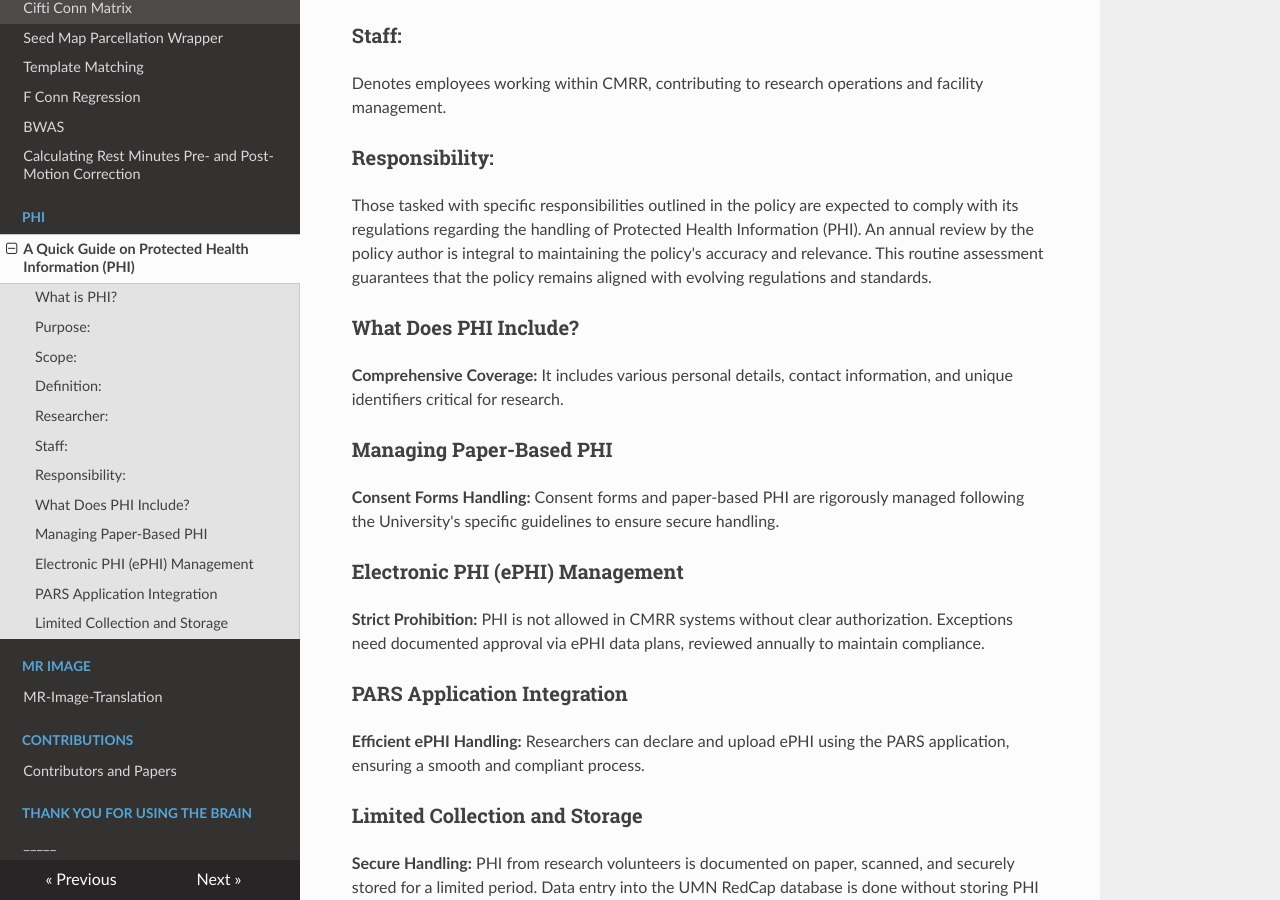
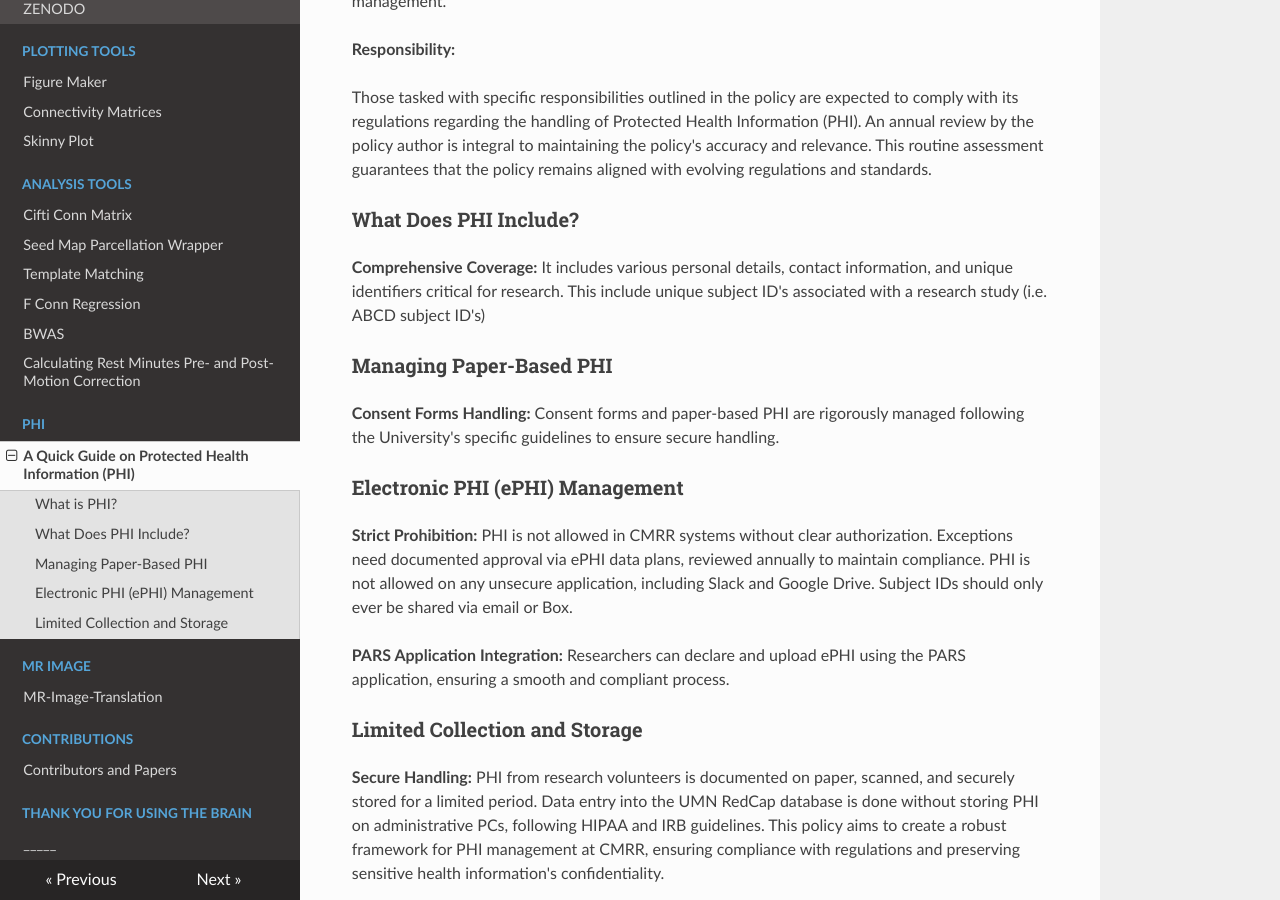
Before and after one commit to DCAN-Labs/cdni-brain, an MkDocs documentation site: the page built from docs/phi-quick-guide.md, in a window 1280 px wide and 900 px high, scrolled down 815 px. Built offline with MkDocs 1.6.1, drawn with Linux system fonts in a browser that asks for light colours; nearby versions of some CDN libraries; some of the changed text lies outside the part shown.

Commit message:
reorganize, add info about subids

```diff
--- a/docs/phi-quick-guide.md
+++ b/docs/phi-quick-guide.md
@@ -4,30 +4,32 @@
 
 PHI refers to sensitive health information tied to an individual's identity. This encompasses various personal details, medical records, and identifiers that require stringent protection to preserve privacy and confidentiality.
 
-### Purpose:
+TLDR: Subject IDs count as PHI and should not be shared on an unsecure application, including Slack and Google Drive.
+
+**Purpose:**
 
 This policy serves to safeguard electronic Protected Health Information (PHI) within Center for Magnetic Resonance Research (CMRR) by establishing rigorous standard operating procedures. These procedures align with the stringent mandates of regulatory bodies, including the Institutional Review Board (IRB), University Security, and Privacy office policies. The goal is to ensure utmost confidentiality and compliance in handling PHI.
 
-### Scope:
+**Scope:**
 Extends its reach to encompass all researchers at CMRR engaged in studies involving PHI. This policy provides a comprehensive framework applicable to all such research endeavors.
 
-### Definition:
+**Definition:**
 Refers to health information as defined by the IRB and University policies. This includes a spectrum of identifiable health data critical for research.
 
-### Researcher:
+**Researcher:**
 Encompasses any individual utilizing CMRR facilities for their scholarly work or research activities.
 
-### Staff:
+**Staff:**
 Denotes employees working within CMRR, contributing to research operations and facility management.
 
-### Responsibility:
+**Responsibility:**
 
 Those tasked with specific responsibilities outlined in the policy are expected to comply with its regulations regarding the handling of Protected Health Information (PHI).
 An annual review by the policy author is integral to maintaining the policy's accuracy and relevance. This routine assessment guarantees that the policy remains aligned with evolving regulations and standards.
 
 ### What Does PHI Include?
 
-**Comprehensive Coverage:** It includes various personal details, contact information, and unique identifiers critical for research.
+**Comprehensive Coverage:** It includes various personal details, contact information, and unique identifiers critical for research. This include unique subject ID's associated with a research study (i.e. ABCD subject ID's)
 
 ### Managing Paper-Based PHI
 
@@ -35,11 +37,9 @@ An annual review by the policy author is integral to maintaining the policy's ac
 
 ### Electronic PHI (ePHI) Management
 
-**Strict Prohibition:** PHI is not allowed in CMRR systems without clear authorization. Exceptions need documented approval via ePHI data plans, reviewed annually to maintain compliance.
+**Strict Prohibition:** PHI is not allowed in CMRR systems without clear authorization. Exceptions need documented approval via ePHI data plans, reviewed annually to maintain compliance. PHI is not allowed on any unsecure application, including Slack and Google Drive. Subject IDs should only ever be shared via email or Box.
 
-### PARS Application Integration
-
-**Efficient ePHI Handling:** Researchers can declare and upload ePHI using the PARS application, ensuring a smooth and compliant process.
+**PARS Application Integration:** Researchers can declare and upload ePHI using the PARS application, ensuring a smooth and compliant process.
 
 ### Limited Collection and Storage
 
```
